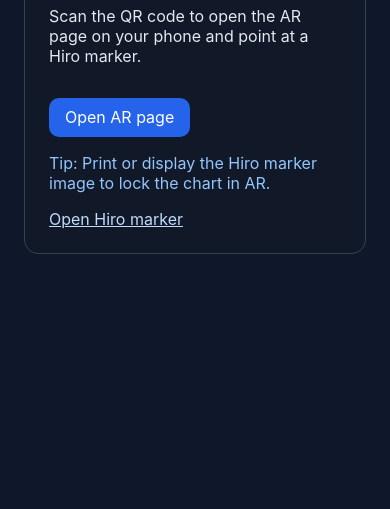
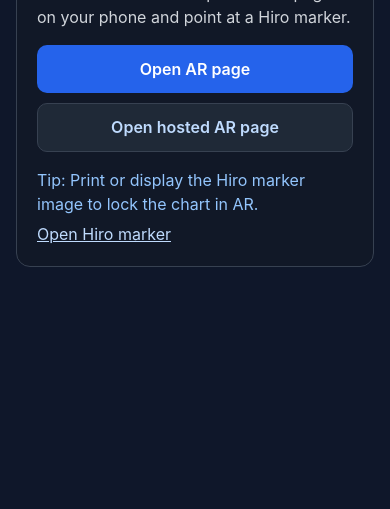
Before and after one commit to bhatakti-atama/ar_demo, a website built with Vite: page frontend/index.html in a window 390 px wide. Shown: the part 335-844 px from the top of the page. Built offline with nearby package versions, Linux system fonts and the light colour scheme.

Commit message:
optimize for mobile

```diff
--- a/frontend/src/main.ts
+++ b/frontend/src/main.ts
@@ -3,8 +3,11 @@ import "./style.css";
 document.querySelector<HTMLDivElement>("#app")!.innerHTML = `
   <main class="landing">
     <h1>AR Charts</h1>
-    <p>Scan the QR code to open the AR page on your phone and point at a Hiro marker.</p>
-    <a class="button" href="./ar/">Open AR page</a>
+    <p class="intro">Scan the QR code to open the AR page on your phone and point at a Hiro marker.</p>
+    <div class="actions">
+      <a class="button primary" href="./ar/">Open AR page</a>
+      <a class="button secondary" href="https://bhatakti-atama.github.io/ar_demo/ar/">Open hosted AR page</a>
+    </div>
     <p class="hint">Tip: Print or display the Hiro marker image to lock the chart in AR.</p>
     <a class="marker-link" href="https://raw.githubusercontent.com/AR-js-org/AR.js/master/data/images/hiro.png" target="_blank" rel="noreferrer">Open Hiro marker</a>
   </main>
--- a/frontend/src/style.css
+++ b/frontend/src/style.css
@@ -7,13 +7,14 @@ body {
   font-family: Inter, system-ui, -apple-system, Segoe UI, Roboto, sans-serif;
   background: #0f172a;
   color: #e2e8f0;
+  line-height: 1.5;
 }
 
 #app {
-  min-height: 100vh;
+  min-height: 100svh;
   display: grid;
   place-items: center;
-  padding: 1.5rem;
+  padding: 1rem;
 }
 
 .landing {
@@ -21,28 +22,67 @@ body {
   background: #111827;
   border: 1px solid #374151;
   border-radius: 14px;
-  padding: 1.5rem;
+  padding: 1.25rem;
 }
 
 h1 {
-  margin-top: 0;
+  margin: 0 0 0.75rem;
+  font-size: clamp(1.7rem, 5vw, 2.4rem);
+}
+
+.intro {
+  margin: 0;
+  color: #d1d5db;
+}
+
+.actions {
+  margin-top: 1rem;
+  display: grid;
+  gap: 0.65rem;
 }
 
 .button {
-  display: inline-block;
-  margin-top: 1rem;
-  padding: 0.6rem 1rem;
+  display: inline-flex;
+  align-items: center;
+  justify-content: center;
+  min-height: 48px;
+  width: 100%;
+  padding: 0.7rem 1rem;
   border-radius: 10px;
   text-decoration: none;
+  font-weight: 600;
+}
+
+.button.primary {
   background: #2563eb;
   color: #fff;
 }
 
+.button.secondary {
+  background: #1f2937;
+  color: #bfdbfe;
+  border: 1px solid #374151;
+}
+
 .hint {
-  margin-top: 1rem;
+  margin: 1rem 0 0.4rem;
   color: #93c5fd;
 }
 
 .marker-link {
   color: #bfdbfe;
 }
+
+@media (min-width: 700px) {
+  #app {
+    padding: 1.5rem;
+  }
+
+  .landing {
+    padding: 1.5rem;
+  }
+
+  .actions {
+    grid-template-columns: repeat(2, minmax(0, 1fr));
+  }
+}
```
Also changed, not shown: frontend/ar/index.html (+14 -3 lines).
